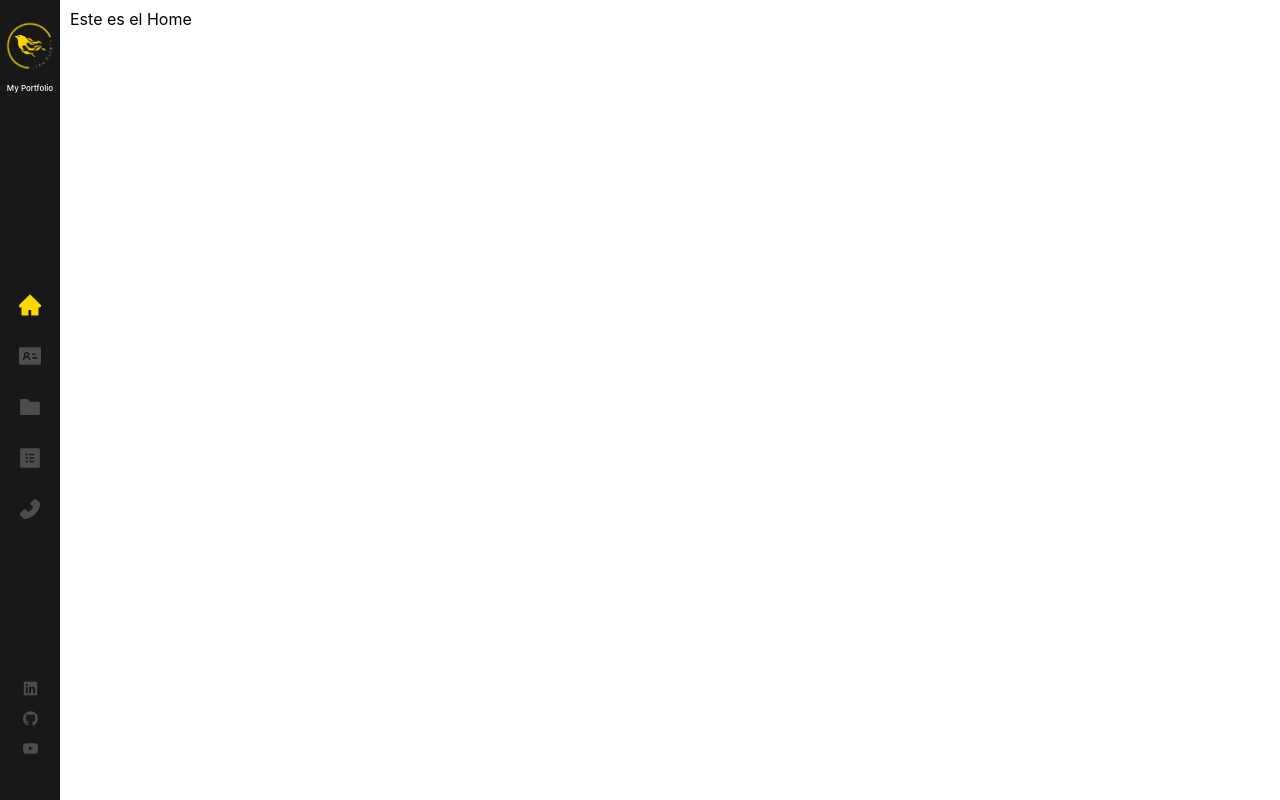
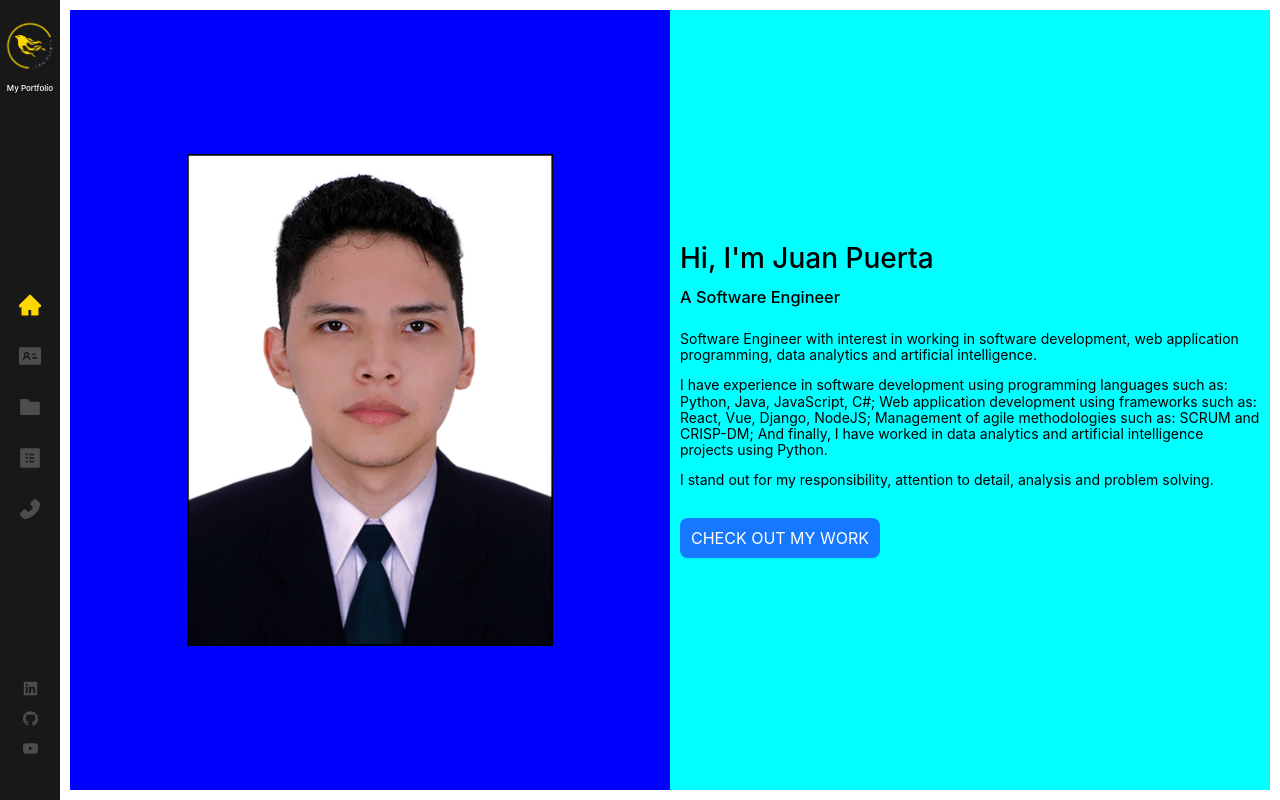
Before and after one commit to Juan-Puerta/portafolio-web, a React (Create React App) app: page / in a window 1280 px wide. Built offline with nearby package versions, Linux system fonts and the light colour scheme.

Commit message:
Se diseñó la ventana de Home

```diff
--- a/src/pages/Home/Home.css
+++ b/src/pages/Home/Home.css
@@ -0,0 +1,32 @@
+.home-container{
+    height: 100%;
+    overflow: auto;
+}
+
+.info{
+    height: 100%;
+    width: 100%;
+    padding: 10px;
+    display: flex;
+    flex-direction: column;
+    justify-content: center;
+    background-color: aqua;
+}
+
+.photo{
+    height: 100%;
+    width: 100%;
+    display: flex;
+    justify-content: center;
+    align-items: center;
+    background-color: blue
+}
+
+.button-info{
+    width: 200px;
+}
+
+.img-info{
+    max-width: 80%;
+    height: auto;
+}
--- a/src/pages/Home/Home.jsx
+++ b/src/pages/Home/Home.jsx
@@ -1,8 +1,44 @@
 import React from "react";
+import { Row, Col } from "antd";
+import { Button } from "antd";
+import { Image } from "antd";
+import Foto from "../../assets/images/foto.jpg";
 import "./Home.css";
 
 const Home = () => {
-  return <div>Este es el Home</div>;
+  return (
+    <Row className="home-container">
+      <Col className="photo" sm={24} md={12}>
+        <Image className="img-info" src={Foto} />
+      </Col>
+      <Col className="info" sm={24} md={12}>
+        <h1>Hi, I'm Juan Puerta</h1>
+        <h3>A Software Engineer</h3>
+        <br />
+        <p>
+          Software Engineer with interest in working in software development,
+          web application programming, data analytics and artificial
+          intelligence.
+        </p>
+        <p>
+          I have experience in software development using programming languages
+          such as: Python, Java, JavaScript, C#; Web application development
+          using frameworks such as: React, Vue, Django, NodeJS; Management of
+          agile methodologies such as: SCRUM and CRISP-DM; And finally, I have
+          worked in data analytics and artificial intelligence projects using
+          Python.
+        </p>
+        <p>
+          I stand out for my responsibility, attention to detail, analysis and
+          problem solving.
+        </p>
+        <br />
+        <Button className="button-info" type="primary" size="large">
+          CHECK OUT MY WORK
+        </Button>
+      </Col>
+    </Row>
+  );
 };
 
 export default Home;
```
Also changed, not shown: src/assets/images/foto.jpg (added).
